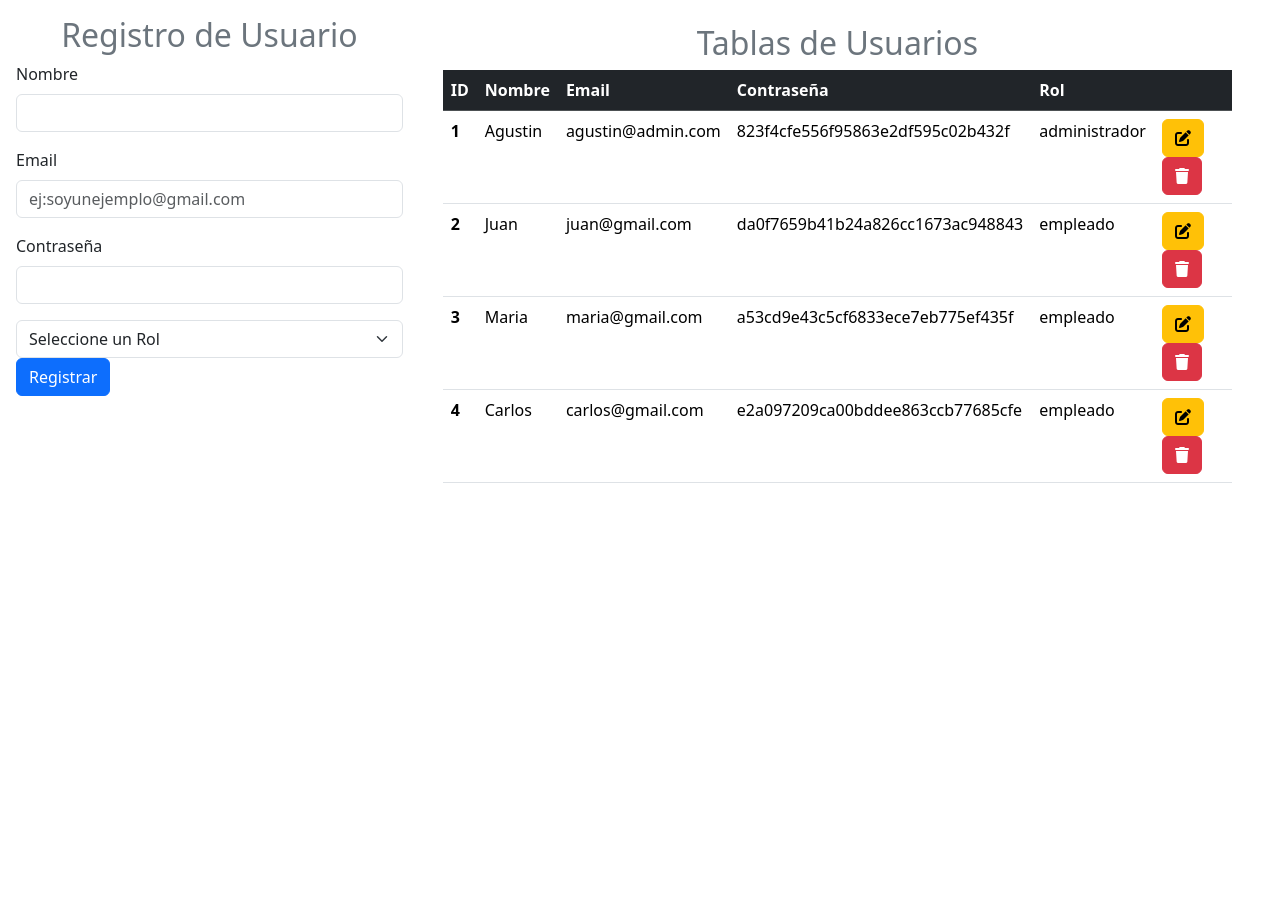
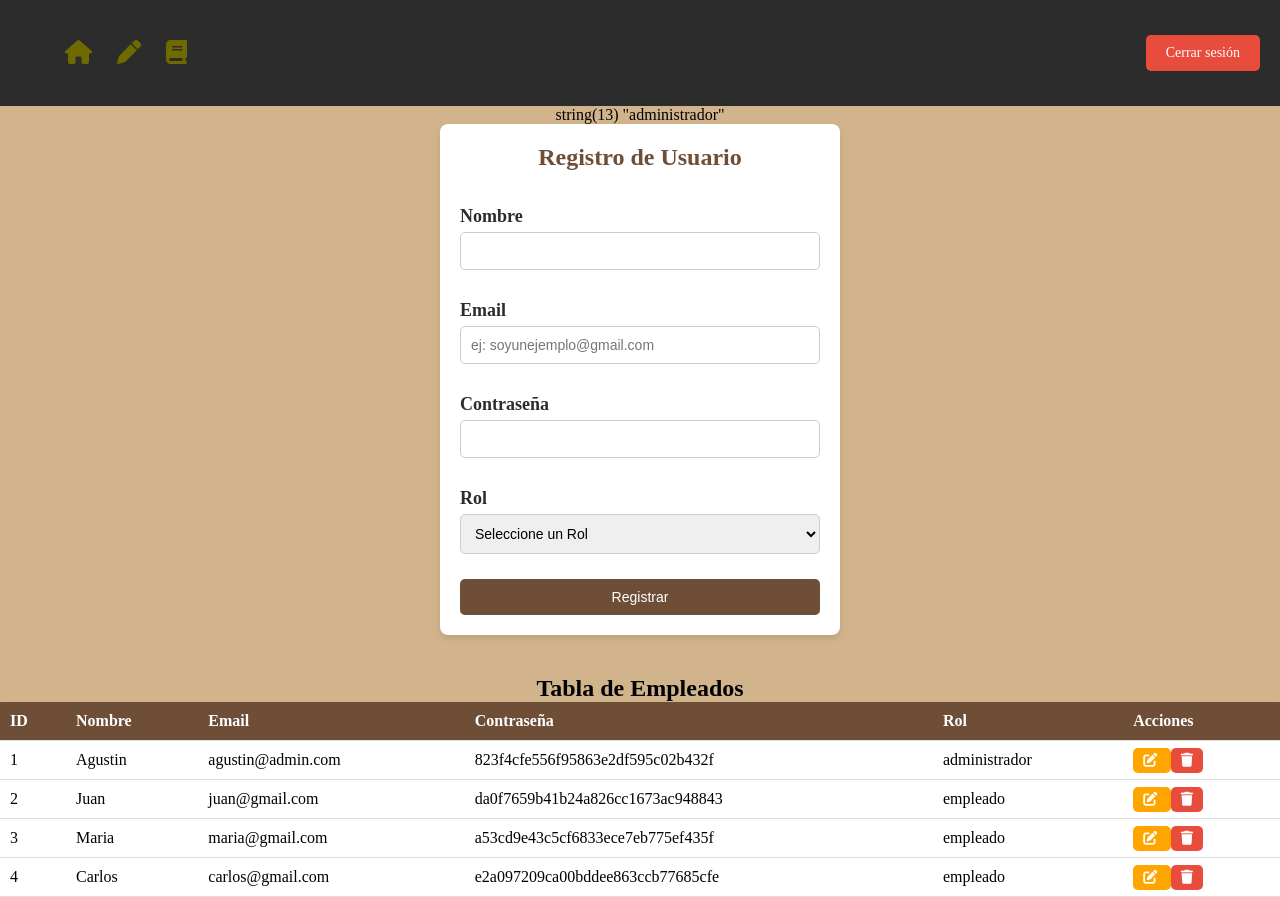
Before and after one commit to Majestic-Pako/CapiExpress, a PHP site: page /Crud.php in a window 1280 px wide. Before the commit the page ends 483 px from the top, so only its background shows below. Run offline with PHP 8.4, Linux system fonts and the light colour scheme; a user stored in the database is signed in; data comes from the database, SQL or seed files in the repository; some libraries are stand-ins or nearby versions.

Commit message:
Gran Update
Ya se encuentra las validaciones disponibles para el registro, modificacion y eliminacion de usuarios a traves de la pagina y ya le hice un header especial a los usuarios faltra agregar diseñohacer ahora con los productos y una pagina de portada al sistema todo de formato admin falta hacer revisiones para los empleados

```diff
--- a/CSS/estilos.css
+++ b/CSS/estilos.css
@@ -15,6 +15,13 @@ body{
 header{
     width: 100%;
     background-color: #2C2C2C;
+    padding: 20px;
+}
+
+.header-login {
+    display: flex; /* Asegura que los elementos del header estén en una fila */
+    justify-content: space-between; /* Distribuye espacio entre los elementos */
+    align-items: center; /* Centra verticalmente los elementos */
     padding: 20px;
 }
 
@@ -69,6 +76,33 @@ header nav a:hover{
     color: #8B8000;
 }
 
+.menu-icon {
+    font-size: 24px;
+    color: #6f6a00;
+    transition: all 0.3s ease;
+}
+
+.menu-icon:hover {
+    color: #FFD700; /* Color dorado para el ícono */
+    outline: 2px solid #6f6a00; /* Contorno en #6f6a00 */
+    border-radius: 50%; /* Contorno redondeado */
+    padding: 5px; /* Espaciado para el contorno */
+}
+
+.btn-logout {
+    background-color: #e74c3c;
+    color: white;
+    padding: 10px 20px;
+    border-radius: 5px;
+    font-size: 14px;
+    text-decoration: none;
+    transition: background-color 0.3s ease;
+}
+
+.btn-logout:hover {
+    background-color: #c0392b; /* Rojo más oscuro al pasar el ratón */
+}
+
 @media (max-width: 650px) {
     nav {
         flex-direction: column;
@@ -80,6 +114,15 @@ header nav a:hover{
     }
     nav ul li {
         margin: 10px;
+    }
+    .header-login {
+        flex-direction: column; /* Cambia a diseño en columna */
+        align-items: center;
+    }
+    .btn-logout {
+        margin-top: 20px; /* Espaciado entre el menú y el botón */
+        width: auto; /* Ajusta el ancho automáticamente */
+        text-align: center;
     }
 }
 
@@ -776,6 +819,124 @@ header, main, footer {
 .mensaje-error:last-of-type {
     margin-bottom: 0;
 }
+.container {
+    padding: 20px;
+    max-width: 1200px;
+    margin: auto;
+}
+
+/* Estilos específicos para el formulario CRUD */
+.form-crud {
+    background-color: #fff;
+    padding: 20px;
+    border-radius: 8px;
+    box-shadow: 0 4px 6px rgba(0, 0, 0, 0.1);
+    max-width: 400px;
+    margin: auto;
+}
+
+.form-crud h2 {
+    text-align: center;
+    margin-bottom: 20px;
+    color: #6f4e37;
+}
+
+.form-crud .form-group {
+    margin-bottom: 15px;
+}
+
+.form-crud label {
+    display: block;
+    font-weight: bold;
+    margin-bottom: 5px;
+}
+
+.form-crud input,
+.form-crud select,
+.form-crud button {
+    width: 100%;
+    padding: 10px;
+    border: 1px solid #ccc;
+    border-radius: 5px;
+    font-size: 14px;
+}
+
+.form-crud button {
+    background-color: #6f4e37;
+    color: white;
+    border: none;
+    cursor: pointer;
+    margin-top: 10px;
+}
+
+.form-crud button:hover {
+    background-color: #8b4513;
+}
+
+/* Tabla de usuarios */
+.table-container {
+    margin-top: 40px;
+    overflow-x: auto;
+}
+
+table {
+    width: 100%;
+    border-collapse: collapse;
+    background-color: #fff;
+    box-shadow: 0 4px 6px rgba(0, 0, 0, 0.1);
+}
+
+th, td {
+    padding: 10px;
+    text-align: left;
+    border-bottom: 1px solid #ddd;
+}
+
+th {
+    background-color: #6f4e37;
+    color: white;
+}
+
+tr:hover {
+    background-color: #f1f1f1;
+}
+
+.btn {
+    padding: 5px 10px;
+    border: none;
+    border-radius: 5px;
+    color: white;
+    font-size: 14px;
+    cursor: pointer;
+    text-decoration: none;
+}
+
+.btn-edit {
+    background-color: #ffa500;
+}
+
+.btn-delete {
+    background-color: #e74c3c;
+}
+
+.btn:hover {
+    opacity: 0.8;
+}
+
+/* Responsivo */
+@media (max-width: 768px) {
+    .form-crud {
+        margin: 10px;
+    }
+
+    table {
+        font-size: 14px;
+    }
+
+    th, td {
+        padding: 8px;
+    }
+}
 
 .footer{
     position: relative;
--- a/Crud.php
+++ b/Crud.php
@@ -1,83 +1,116 @@
+<?php
+session_start(); // Iniciar la sesión
+
+// Verificar si el usuario está autenticado
+$_SESSION['rol'] = 'administrador';
+if (!isset($_SESSION['usuario'])) {
+    header('Location: login.php'); // Redirigir al inicio de sesión si no está autenticado
+    exit();
+}
+
+// Verificar si el usuario tiene el rol de administrador
+$esAdministrador = (isset($_SESSION['rol']) && $_SESSION['rol'] === 'administrador');
+if (isset($_GET['logout'])) {
+    session_destroy(); // Destruir la sesión
+    header('Location: login.php'); // Redirigir al login
+    exit();
+}
+?>
 <!DOCTYPE html>
 <html lang="en">
 <head>
     <meta charset="UTF-8">
     <meta name="viewport" content="width=device-width, initial-scale=1.0">
     <title>Crud</title>
-    <link href="https://cdn.jsdelivr.net/npm/bootstrap@5.3.3/dist/css/bootstrap.min.css" rel="stylesheet"
-    integrity="sha384-QWTKZyjpPEjISv5WaRU9OFeRpok6YctnYmDr5pNlyT2bRjXh0JMhjY6hW+ALEwIH" crossorigin="anonymous">
+    <link rel="stylesheet" href="css/estilos.css">
     <script src="https://kit.fontawesome.com/1ef2779bde.js" crossorigin="anonymous"></script>
 </head>
 <body>
 <main>
-<div class="container-fluid row">
-    <form class="col-4 p-3" method='POST'>
-        <h2 class="text-center text-secondary">Registro de Usuario</h2>
 <?php
-            include 'consultas/conexion.php';
-            include 'controlador/registro.php';
+        require_once('./layout/header-login.php');
     ?>
-    <div class="mb-3">
-        <label for="exampleInputEmail1" class="form-label">Nombre</label>
-        <input type="text" class="form-control" name="nombre">
+
+<div class="contenedor-crud">
+    <?php if ($esAdministrador): ?>
+        <?php
+// Mostrar el valor de 'rol' para depuración
+var_dump($_SESSION['rol']); // Esto mostrará el valor en pantalla
+?>
+    <form method="POST" class="form-crud">
+        <h2>Registro de Usuario</h2>
+        <div class="form-group">
+            <label for="nombre">Nombre</label>
+            <input type="text" id="nombre" name="nombre" required>
         </div>
-    <div class="mb-3">
-        <label for="exampleInputEmail1" class="form-label">Email</label>
-        <input type="email" class="form-control" placeholder="ej:soyunejemplo@gmail.com" name="email">
+        <div class="form-group">
+            <label for="email">Email</label>
+            <input type="email" id="email" name="email" placeholder="ej: soyunejemplo@gmail.com" required>
         </div>
-    <div class="mb-3">
-        <label for="exampleInputPassword1" class="form-label">Contraseña</label>
-        <input type="password" class="form-control" id="exampleInputPassword1" name="password">
+        <div class="form-group">
+            <label for="password">Contraseña</label>
+            <input type="password" id="password" name="password" required>
         </div>
-    <select class="form-select" aria-label="Default select example" name="rol">
-        <option selected>Seleccione un Rol</option>
-        <option value="1">Administrador</option>
-        <option value="2">Empleado</option>
+        <div class="form-group">
+            <label for="rol">Rol</label>
+            <select id="rol" name="rol" required>
+                <option value="" disabled selected>Seleccione un Rol</option>
+                <option value="administrador">Administrador</option>
+                <option value="empleado">Empleado</option>
             </select>
-        <button type="submit" class="btn btn-primary" name="btnregistrar" value="ok">Registrar</button>
+        </div>
+        <button type="submit" name="btnregistrar" value="ok">Registrar</button>
     </form>
-    <div class="col-8 p-4">
-    <table class="table">
-    <h2 class="text-center text-secondary">Tablas de Usuarios</h2>
-        <thead class="table-dark">
+    <?php else: ?>
+    <p>No tienes permisos para registrar usuarios.</p>
+    <?php endif; ?>
+    <div class="table-container">
+        <h2>Tabla de Empleados</h2>
+        <table>
+            <thead>
                 <tr>
-                <th scope="col">ID</th>
-                <th scope="col">Nombre</th>
-                <th scope="col">Email</th>
-                <th scope="col">Contraseña</th>
-                <th scope="col">Rol</th>
-                <th scope="col"></th>
+                    <th>ID</th>
+                    <th>Nombre</th>
+                    <th>Email</th>
+                    <th>Contraseña</th>
+                    <th>Rol</th>
+                    <th>Acciones</th>
                 </tr>
             </thead>
             <tbody>
                 <?php
                     include 'consultas/conexion.php';
+                    include 'controlador/eliminar.php';
                     $sql = $conexion->query("SELECT * FROM usuarios");
                     if (!$sql) {
-                echo "Error en la consulta: " . $conexion->error;
+                        echo "<tr><td colspan='6'>Error en la consulta</td></tr>";
                     } else {
-                while ($datos = $sql->fetch(PDO::FETCH_OBJ)) {?>
+                        while ($datos = $sql->fetch(PDO::FETCH_OBJ)) { ?>
                             <tr>
-                    <th scope="row"><?= $datos->id ?></th>
+                                <td><?= $datos->id ?></td>
                                 <td><?= $datos->nombre ?></td>
                                 <td><?= $datos->email ?></td>
                                 <td><?= $datos->password ?></td>
                                 <td><?= $datos->rol ?></td>
                                 <td>
-                        <a href="Modificar.php?id=<?$datos->id?>" class="btn btn-small btn-warning"><i class="fa-solid fa-pen-to-square"></i></a>
-                        <a href="" class="btn btn-small btn-danger"><i class="fa-solid fa-trash"></i></a>
+                                    <?php if ($esAdministrador): ?>
+                                    <a href="Modificar.php?id=<?= $datos->id ?>" class="btn btn-edit">
+                                        <i class="fa-solid fa-pen-to-square"></i>
+                                    </a>
+                                    <a href="Crud.php?id=<?= $datos->id ?>" class="btn btn-delete">
+                                        <i class="fa-solid fa-trash"></i>
+                                    </a>
+                                    <?php endif; ?>
                                 </td>
                             </tr>
                         <?php }
                     }
                 ?>
-
             </tbody>
         </table>
     </div>
 </div>
+
 </main>
-<script src="https://cdn.jsdelivr.net/npm/bootstrap@5.3.3/dist/js/bootstrap.bundle.min.js"
-integrity="sha384-YvpcrYf0tY3lHB60NNkmXc5s9fDVZLESaAA55NDzOxhy9GkcIdslK1eN7N6jIeHz" crossorigin="anonymous"></script>
 </body>
 </html>
--- a/Login.php
+++ b/Login.php
@@ -43,7 +43,7 @@ if ($_SERVER['REQUEST_METHOD'] === 'POST') {
                     'email' => $usuario['email'],
                     'rol' => $usuario['rol'],
                 ];
-                header("Location: #"); // Aca va la pagina cuando inicia Sesion Exitosamente
+                header("Location: Crud.php"); // Aca va la pagina cuando inicia Sesion Exitosamente
                 exit;
             } else {
                 $errores_login[] = "Correo o contraseña incorrectos.";
--- /dev/null
+++ b/controlador/eliminar.php
@@ -0,0 +1,19 @@
+<?php
+if (!empty($_GET["id"]) && $esAdministrador) {
+    $id = $_GET["id"];
+    $sql = $conexion->prepare("DELETE FROM usuarios WHERE id = :id");
+    $sql->bindParam(':id', $id, PDO::PARAM_INT);
+    $resultado = $sql->execute();
+
+    if ($resultado && $sql->rowCount() > 0) {
+        echo '<div class="alert alert-success">Usuario eliminado correctamente.</div>';
+    } else {
+        echo '<div class="alert alert-danger">Error al eliminar usuario o el usuario no existe.</div>';
+    }
+
+    header("Location: Crud.php");
+    exit();
+} elseif (!empty($_GET["id"])) {
+    echo '<div class="alert alert-danger">No tienes permisos para eliminar usuarios.</div>';
+}
+?>
--- /dev/null
+++ b/layout/header-login.php
@@ -0,0 +1,10 @@
+<header class="header-login">
+    <nav>
+        <ul class="menu-login">
+            <li><a href=""><i class="fa-solid fa-house menu-icon"></i></a></li>
+            <li><a href=""><i class="fa-solid fa-pen menu-icon"></i></a></li>
+            <li><a href=""><i class="fa-solid fa-book menu-icon"></i></a></li>
+        </ul>
+    </nav>
+    <a href="?logout=true" class="btn-logout">Cerrar sesión</a>
+</header>
```
Lines whose indentation alone changed are shown as unchanged.
